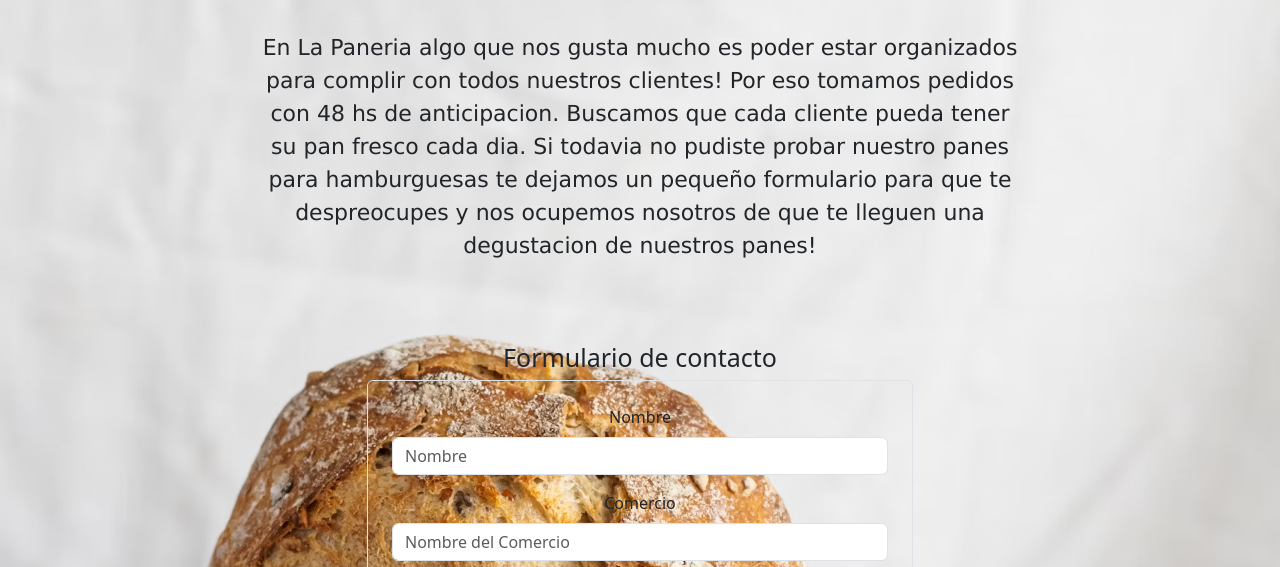
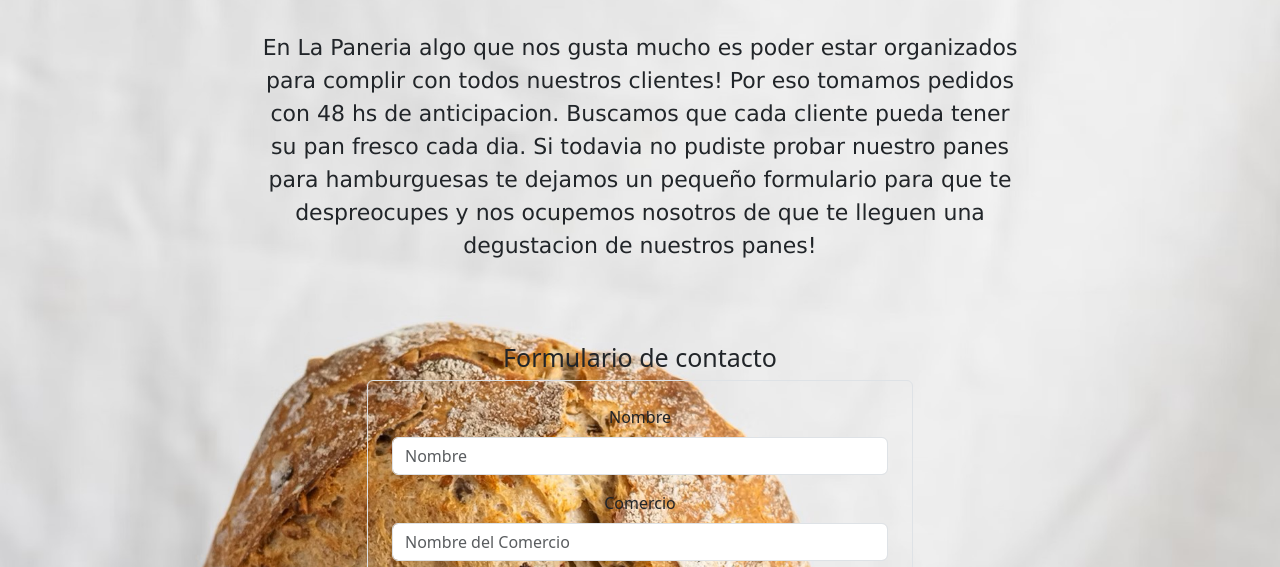
Before and after one commit to lisanvecchi/-PreEntrega2Vecchi, a website: page Paginas/contacto.html in a window 1280 px wide. Shown: the part 233-800 px from the top of the page. Drawn offline with nearby package versions, Linux system fonts and the light colour scheme.

Commit message:
correcto

```diff
--- a/css/style.css
+++ b/css/style.css
@@ -54,7 +54,7 @@ body .contenido .parrafo-contenido {
 }
 
 body {
-  background-image: url("../imagenes/fondo-pagina-4.avif ");
+  background-image: url("../imagenes/fondo-pagina-4.jpg ");
   /* Ruta de tu imagen de fondo */
   background-size: cover;
   /* Ajusta la imagen para cubrir todo el fondo */
```
Also changed, not shown: Imagenes/fondo-pagina-4.jpg (added).
